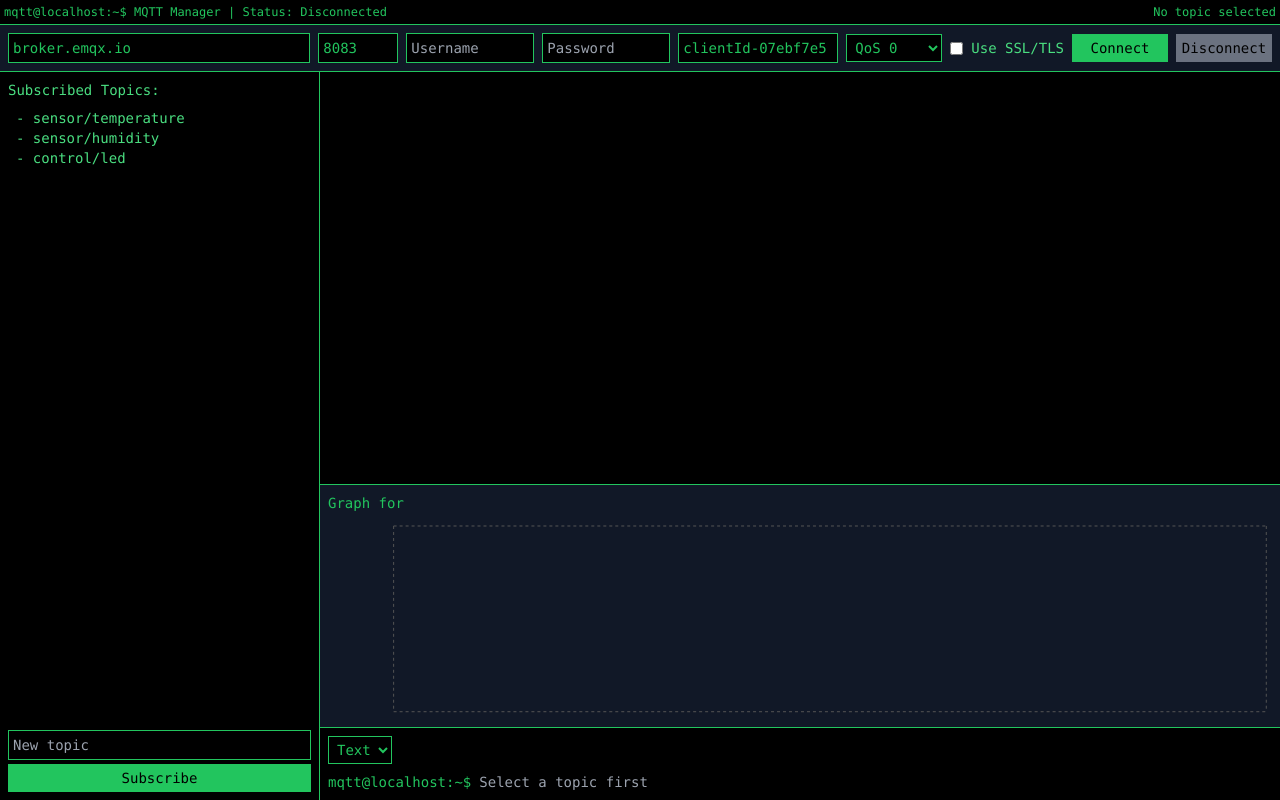
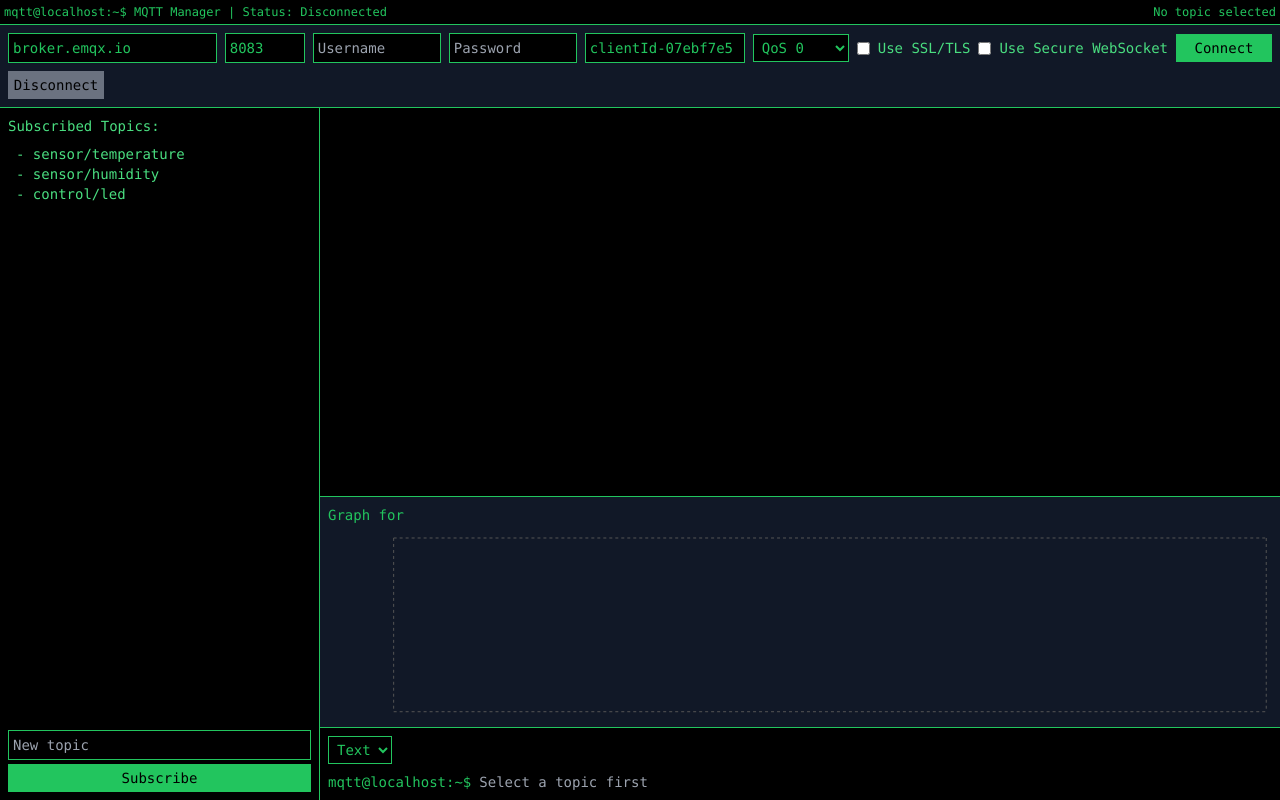
Before and after one commit to luis198755/mqtt-terminal-app, a React (Create React App) app: page / in a window 1280 px wide. Built offline with nearby package versions, Linux system fonts and the light colour scheme.

Commit message:
update trying to fix websocket conexion

```diff
--- a/src/MQTTManager.js
+++ b/src/MQTTManager.js
@@ -291,6 +291,16 @@ const MQTTConfig = ({ config, onConfigChange, onConnect, onDisconnect, connectio
             />
             <label>Use SSL/TLS</label>
           </div>
+          <div className="flex items-center">
+          <input
+            type="checkbox"
+            name="useSecureWebSocket"
+            checked={config.useSecureWebSocket}
+            onChange={(e) => handleChange({ target: { name: 'useSecureWebSocket', value: e.target.checked } })}
+            className="mr-2"
+          />
+          <label>Use Secure WebSocket</label>
+        </div>
           {config.useSSL && (
             <>
               <input
@@ -341,6 +351,7 @@ const MQTTConfig = ({ config, onConfigChange, onConnect, onDisconnect, connectio
     const [topics, setTopics] = useState(['sensor/temperature', 'sensor/humidity', 'control/led']);
     const [messages, setMessages] = useState([]);
     const [selectedTopic, setSelectedTopic] = useState(null);
+    const [showGraph, setShowGraph] = useState(true);
     const [mqttConfig, setMqttConfig] = useState({
       host: 'broker.emqx.io',
       port: 8083,
@@ -349,28 +360,22 @@ const MQTTConfig = ({ config, onConfigChange, onConnect, onDisconnect, connectio
       clientId: 'clientId-' + Math.random().toString(16).substr(2, 8),
       qos: 0,
       useSSL: false,
+      useSecureWebSocket: window.location.protocol === 'https:',
       ca: null,
       cert: null,
       key: null
     });
-
-    const [showGraph, setShowGraph] = useState(true);
-
-    const handlePayloadTypeChange = (payloadType) => {
-        setShowGraph(payloadType === 'text');
-      };
-
 
     const connectMQTT = () => {
       if (client) {
         client.disconnect();
       }
 
+      const protocol = mqttConfig.useSecureWebSocket ? 'wss' : 'ws';
+      const port = mqttConfig.useSecureWebSocket ? (mqttConfig.port === 8083 ? 8084 : mqttConfig.port) : mqttConfig.port;
 
-
-        const protocol = mqttConfig.useSSL ? 'wss' : 'ws';
       const mqttClient = new Client(
-          `${protocol}://${mqttConfig.host}:${mqttConfig.port}/mqtt`,
+        `${protocol}://${mqttConfig.host}:${port}/mqtt`,
         mqttConfig.clientId
       );
 
@@ -401,7 +406,7 @@ const MQTTConfig = ({ config, onConfigChange, onConnect, onDisconnect, connectio
         },
         userName: mqttConfig.username,
         password: mqttConfig.password,
-            useSSL: mqttConfig.useSSL,
+        useSSL: mqttConfig.useSSL || mqttConfig.useSecureWebSocket,
       };
 
       if (mqttConfig.useSSL) {
@@ -449,7 +454,12 @@ const MQTTConfig = ({ config, onConfigChange, onConnect, onDisconnect, connectio
       if (client && client.isConnected()) {
         let messageToSend = payload;
         if (payloadType === 'json') {
-        messageToSend = JSON.stringify(JSON.parse(payload), null, 2);
+          try {
+            messageToSend = JSON.stringify(JSON.parse(payload));
+          } catch (error) {
+            setMessages(prev => [...prev, { type: 'error', payload: 'Invalid JSON: ' + error.message }]);
+            return;
+          }
         }
         client.send(topic, messageToSend, parseInt(mqttConfig.qos), false);
         setMessages(prev => [...prev, {
@@ -460,6 +470,10 @@ const MQTTConfig = ({ config, onConfigChange, onConnect, onDisconnect, connectio
       } else {
         setMessages(prev => [...prev, { type: 'error', payload: 'Not connected to MQTT broker' }]);
       }
+    };
+
+    const handlePayloadTypeChange = (payloadType) => {
+      setShowGraph(payloadType === 'text');
     };
 
   return (
```
Lines whose indentation alone changed are shown as unchanged.
